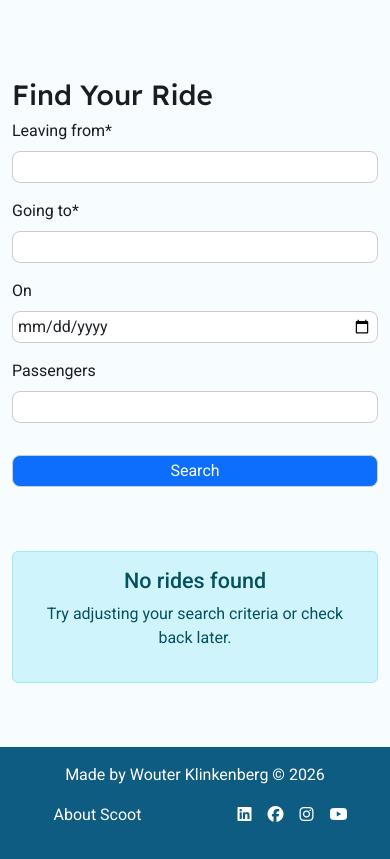
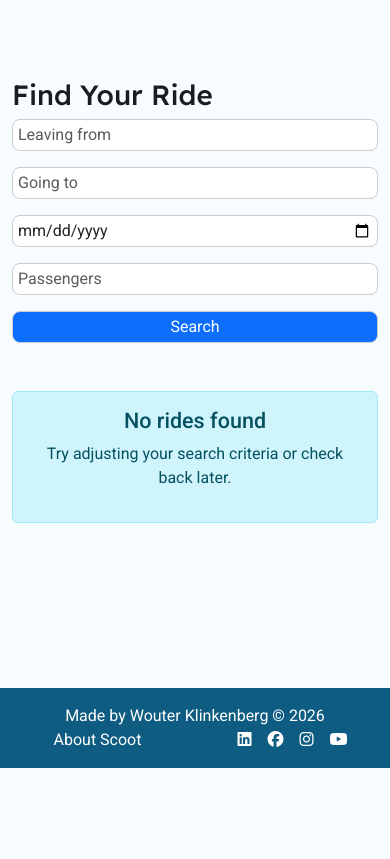
Before and after one commit to wouter-codes/scoot, a Django app: page / in a window 390 px wide. Shown: the part 76-935 px from the top of the page. After the commit the page ends 844 px from the top, so only its background shows below. Run offline with Django 5.2, Linux system fonts and the light colour scheme; data that the repository does not hold is empty; some libraries are stand-ins or nearby versions; some web fonts are replaced.

Commit message:
Enhance RideSearchForm with placeholders and label adjustments for improved usability

```diff
--- a/rides/forms.py
+++ b/rides/forms.py
@@ -16,6 +16,19 @@ class RideSearchForm(forms.ModelForm):
     def __init__(self, *args, **kwargs):
         super().__init__(*args, **kwargs)
         self.fields['date'].required = False
+
+        # Set placeholders and hide labels
+        self.fields['origin'].widget.attrs['placeholder'] = 'Leaving from'
+        self.fields['destination'].widget.attrs['placeholder'] = 'Going to'
+        self.fields['date'].widget.attrs['placeholder'] = 'On'
+        self.fields['min_passengers'].widget.attrs['placeholder'] = 'Passengers'
+
+        # Hide labels
+        self.fields['origin'].label = ''
+        self.fields['destination'].label = ''
+        self.fields['date'].label = ''
+        self.fields['min_passengers'].label = ''
+
         self.helper = FormHelper()
         self.helper.form_method = 'get'
         self.helper.layout = Row(
@@ -23,15 +36,12 @@ class RideSearchForm(forms.ModelForm):
             Column('destination', css_class='col-12 col-lg-3'),
             Column('date', css_class='col-12 col-lg-2'),
             Column('min_passengers', css_class='col-12 col-lg-2'),
-            Column(Submit('submit', 'Search', css_class='btn-signup w-100 my-3'), css_class='col-12 col-lg-2 d-flex align-items-end'),
+            Column(Submit('submit', 'Search', css_class='btn-signup w-100'), css_class='col-12 col-lg-2'),
         )
 
     class Meta:
         model = Rides
         fields = ['origin', 'destination', 'date']
-        labels = { 'origin': 'Leaving from',
-                   'destination': 'Going to',
-                   'date': 'On' }
         widgets = {
             'date': forms.DateInput(attrs={'type': 'date'})
         }
--- a/templates/base.html
+++ b/templates/base.html
@@ -149,20 +149,20 @@
         <!-- Footer -->
         <footer class="footer mt-auto py-3">
             <div class="container">
-                <div class="row">
-                    <div class="col-12 col-md-6 col-lg-4 mb-3 mb-lg-0">
+                <div class="row align-items-center">
+                    <div class="col-12 col-md-6 col-lg-4">
                         <p
                             class="m-0 text-center text-lg-start text-white d-flex align-items-center justify-content-center justify-content-lg-start"
                         >
                             Made by Wouter Klinkenberg &copy; 2026
                         </p>
                     </div>
-                    <div class="col-6 col-md-3 col-lg-4 mb-3 mb-lg-0">
+                    <div class="col-6 col-md-3 col-lg-4">
                         <p class="m-0 text-center text-white d-flex align-items-center justify-content-center">
                             <a href="{{ about_url }}" {% if request.path == about_url %}aria-current="page"{% endif %} class="text-white text-decoration-none {% if request.path == about_url %}fw-bold{% endif %}">About Scoot</a>
                         </p>
                     </div>
-                    <div class="col-6 col-md-3 col-lg-4 mb-3 mb-lg-0">
+                    <div class="col-6 col-md-3 col-lg-4">
                         <p class="m-0 socials text-white d-flex align-items-center justify-content-center justify-content-lg-end gap-3">
 
                         <a
```
